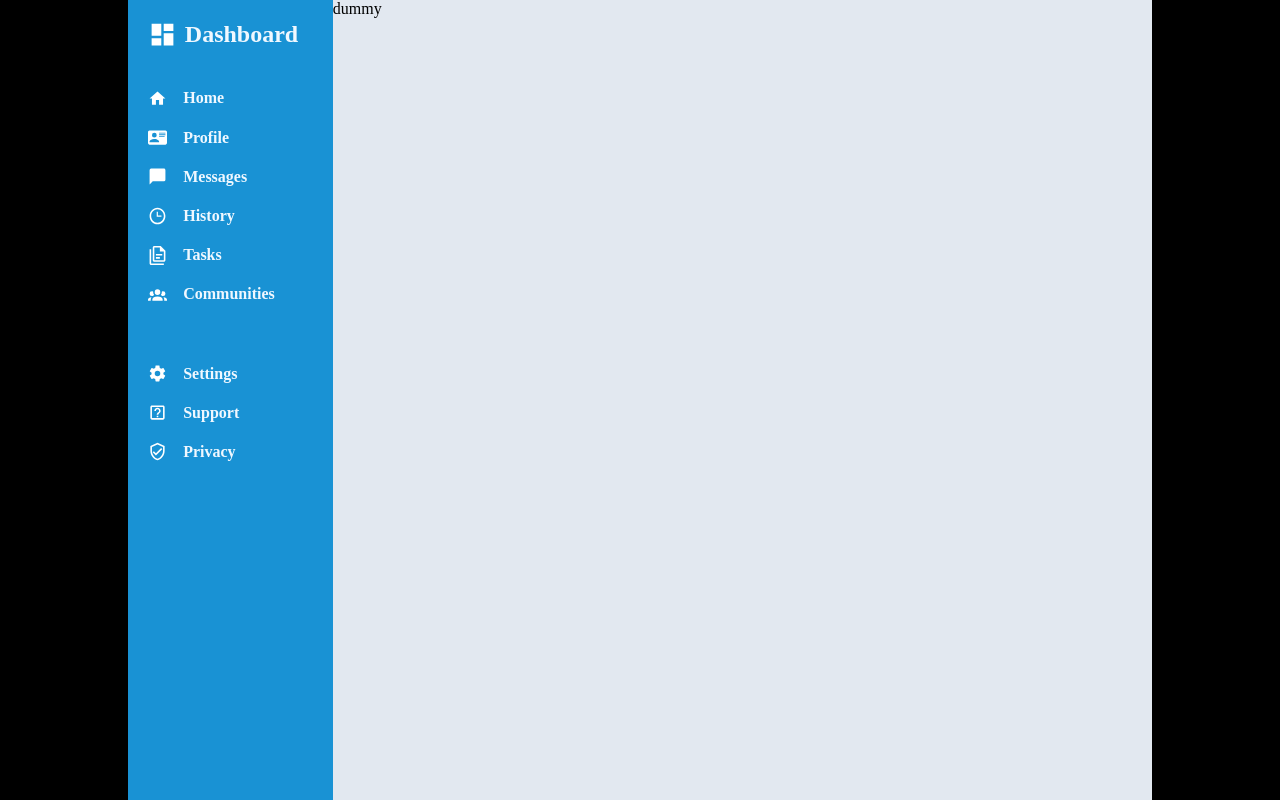
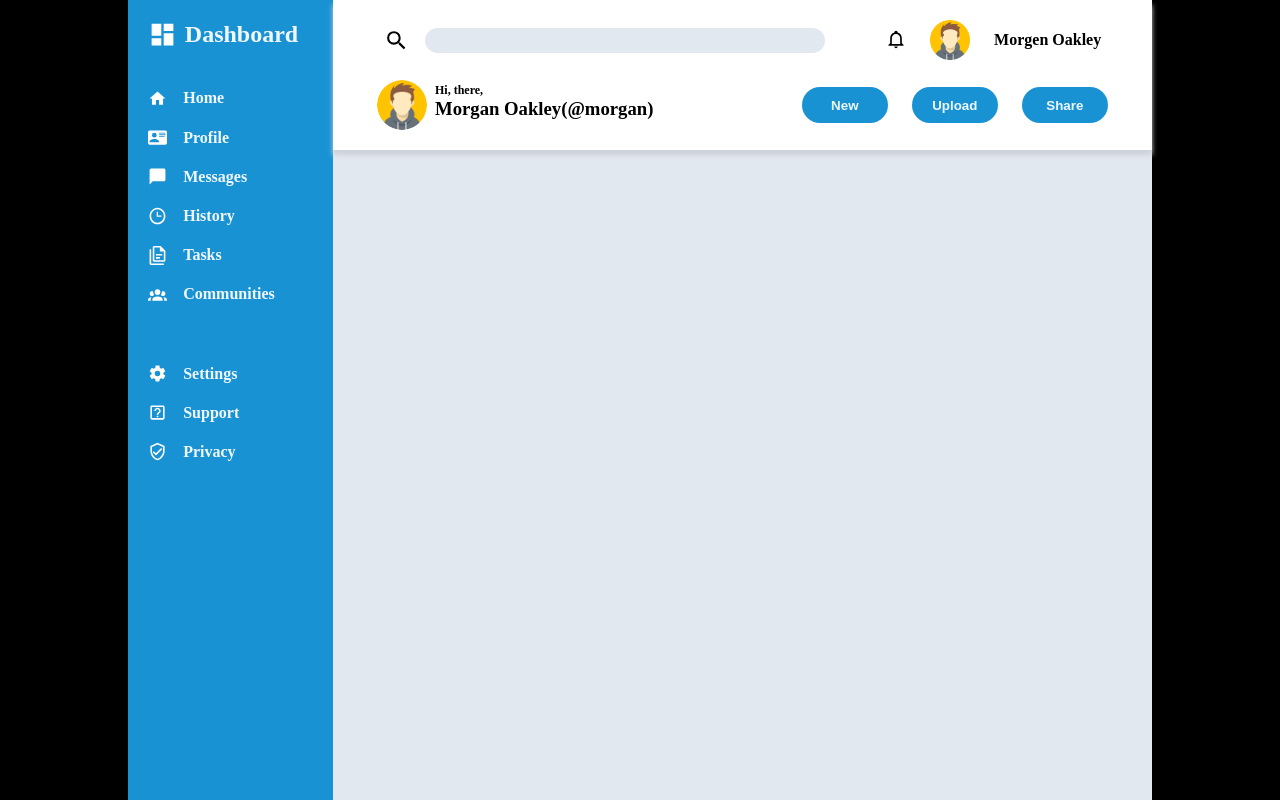
Before and after one commit to ENAwareness/admin-dashboard, a plain HTML site: page index.html in a window 1280 px wide. Drawn offline with Linux system fonts and the light colour scheme.

Commit message:
Complete header section

```diff
--- a/index.html
+++ b/index.html
@@ -27,7 +27,33 @@
           </nav>
         </aside>
         <main>
-          <p>dummy</p>
+          <div id="header">
+            <div id="top-header">
+              <div id="input-form">
+                <img src="./icons/magnify.svg" alt="" />
+                <input type="text" />
+              </div>
+              <div id="user-info">
+                <button><img src="./icons/bell-outline.svg" alt="notification icon" id="notification"></button>
+                <img src="./icons/avatar-icon-images-4.jpg" alt="">
+                <div>Morgen Oakley</div>
+              </div>
+            </div>
+            <div id="bottom-header">
+              <div id="three">
+                <img src="./icons/avatar-icon-images-4.jpg" alt="" />
+                <div id="greeting">
+                  <span>Hi, there,</span>
+                  <h3>Morgan Oakley(@morgan)</h3>
+                </div>
+              </div>
+              <div id="four">
+                <button class="header-btn">New</button>
+                <button class="header-btn">Upload</button>
+                <button class="header-btn">Share</button>
+              </div>
+            </div>
+          </div>
         </main>
       </div>
     </div>
--- a/style.css
+++ b/style.css
@@ -21,7 +21,7 @@ main {
 }
 aside {
   color: aliceblue;
-  background-color: rgb(25, 146, 212);
+  background-color: #1992d4;
   min-height: 100%;
 }
 aside img {
@@ -48,3 +48,79 @@ nav li {
 .nav-divider {
   padding-top: 20px;
 }
+#header {
+  box-shadow: 0px 5px 5px #ccd1d9;
+  background-color: white;
+}
+#input-form {
+  display: flex;
+  box-sizing: content-box;
+  height: 25px;
+  gap: 16px;
+  padding: 20px 0 0 20px;
+}
+input {
+  background-color: #e2e8f0;
+  border-radius: 50px;
+  width: 30em;
+  border: none;
+}
+#top-header {
+  display: flex;
+  align-items: center;
+  justify-content: space-around;
+}
+#user-info {
+  display: flex;
+  align-items: center;
+  gap: 24px;
+  padding: 20px 20px 0 0;
+  font-weight: bold;
+  font-size: 16px;
+}
+#user-info img {
+  height: 40px;
+}
+#user-info button {
+  border: none;
+  background: none;
+  cursor: pointer;
+}
+#user-info button img {
+  height: 20px;
+  width: 20px;
+}
+#bottom-header {
+  display: flex;
+  justify-content: space-around;
+  padding: 20px;
+  align-items: center;
+  gap: 100px
+}
+#three {
+  display: flex;
+  gap: 8px;
+}
+#three img {
+  height: 50px;
+  /* border: 2px solid ; */
+  border-radius: 50px;
+}
+span {
+  font-size: 12px;
+  font-weight: bold;
+}
+#four {
+  display: flex;
+  gap: 24px;
+}
+.header-btn {
+  border-radius: 50px;
+  background-color: #1992d4;
+  color: aliceblue;
+  border: none;
+  padding: 8px 16px;
+  height: 36px;
+  width: 86px;
+  font-weight: bold;
+}
```
Also changed, not shown: icons/avatar-icon-images-4.jpg (added), icons/bell-outline.svg (added), icons/dolphin.svg (added), icons/magnify.svg (added). Lines whose indentation alone changed are shown as unchanged.
